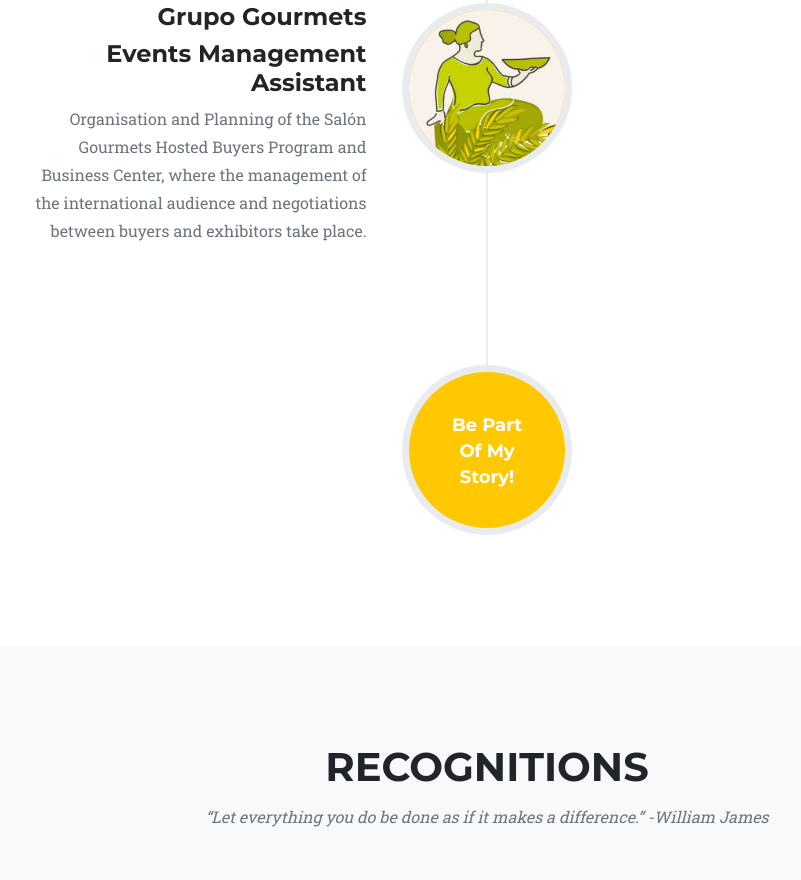
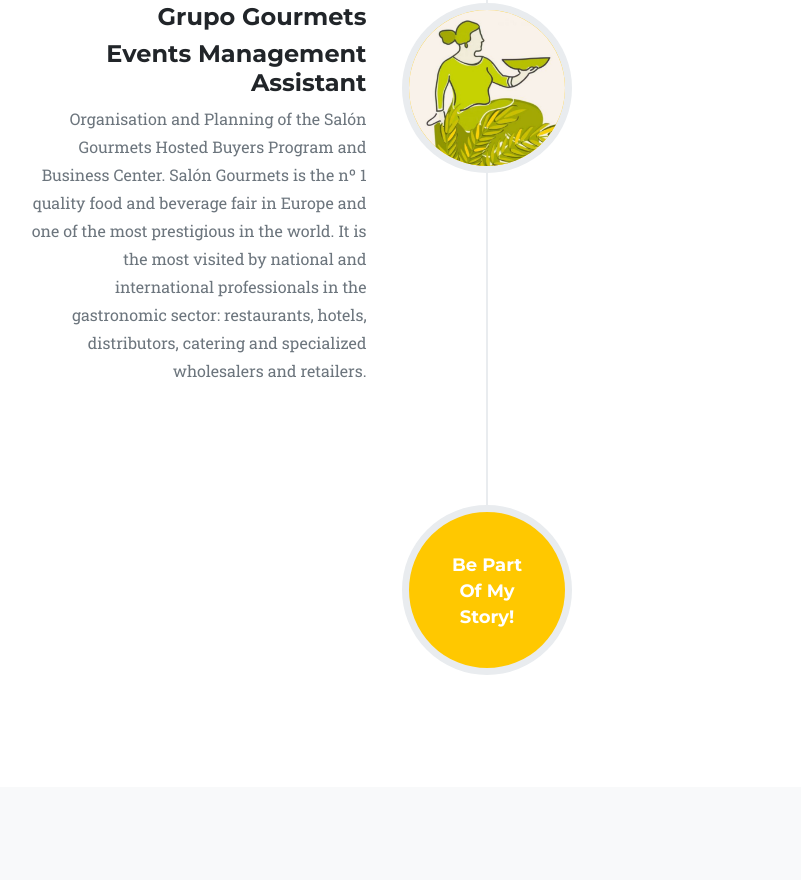
Before and after one commit to carlotanavarro/carlotanavarro, a plain HTML site: page index.html in a window 1280 px wide. Shown: the part 3832-4712 px from the top of the page, without its empty margins (153-954 px from the left). Drawn offline with nearby package versions, Linux system fonts and the light colour scheme.

Commit message:
Update index.html
Curriculum

```diff
--- a/index.html
+++ b/index.html
@@ -264,7 +264,7 @@
                                 <h4>Grupo Gourmets</h4>
                                 <h4 class="subheading">Events Management Assistant</h4>
                             </div>
-                            <div class="timeline-body"><p class="text-muted">Organisation and Planning of the Salón Gourmets Hosted Buyers Program and Business Center, where the management of the international audience and negotiations between buyers and exhibitors take place.</p></div>
+                            <div class="timeline-body"><p class="text-muted">Organisation and Planning of the Salón Gourmets Hosted Buyers Program and Business Center. Salón Gourmets is the nº 1 quality food and beverage fair in Europe and one of the most prestigious in the world. It is the most visited by national and international professionals in the gastronomic sector: restaurants, hotels, distributors, catering and specialized wholesalers and retailers.</p></div>
                         </div>
                     </li-->
                     <li class="timeline-inverted">
```
